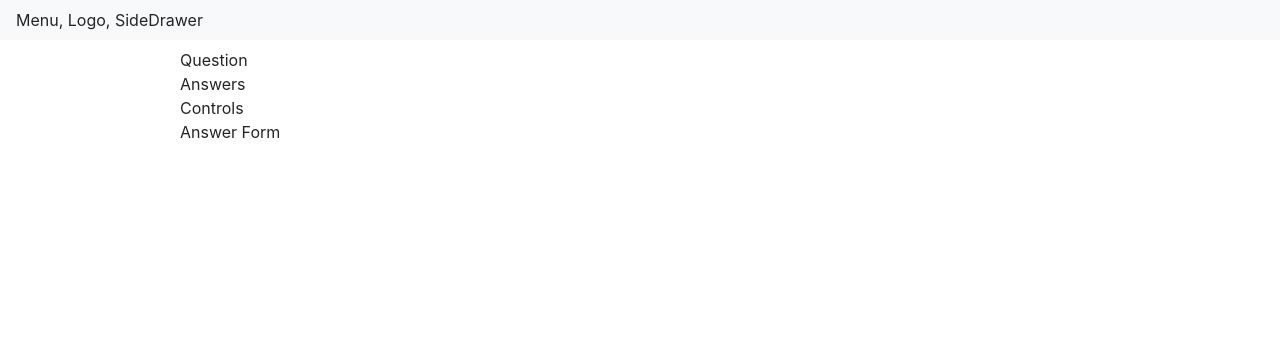
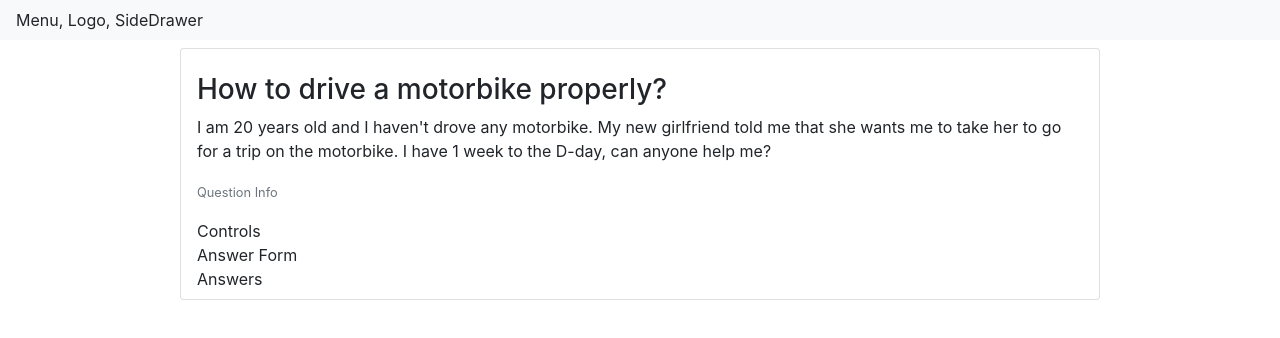
Before and after one commit to trunghq3101/qa-app, a React (Create React App) app in the folder client/: page / in a window 1280 px wide. Shown: the top 338 px of the page. Built offline with nearby package versions, Linux system fonts and the light colour scheme; the HTML template or start-up script is replaced by a standard one.

Commit message:
add Question comp + basic Style

```diff
--- /dev/null
+++ b/client/src/components/Question/Question.jsx
@@ -0,0 +1,9 @@
+import React from 'react'
+
+export default (props) => (
+    <div className="mt-3">
+        <h3>How to drive a motorbike properly?</h3>
+        <p>I am 20 years old and I haven't drove any motorbike. My new girlfriend told me that she wants me to take her to go for a trip on the motorbike. I have 1 week to the D-day, can anyone help me?</p>
+        <p><small className="text-muted">Question Info</small></p>
+    </div>
+)
--- a/client/src/containers/QuestionHolder/QuestionHolder.jsx
+++ b/client/src/containers/QuestionHolder/QuestionHolder.jsx
@@ -1,14 +1,17 @@
 import React, { Component } from 'react'
+import Question from '../../components/Question/Question';
 
 export default class QuestionHolder extends Component {
     render() {
         return (
             <div className="row mt-2 justify-content-center">
                 <div className="col-12 col-sm-10">
-                    <div>Question</div>
-                    <div>Answers</div>
-                    <div>Controls</div>
-                    <div>Answer Form</div>
+                    <div className="card px-3 py-2">
+                        <Question />
+                        <div>Controls</div>
+                        <div>Answer Form</div>
+                        <div>Answers</div>
+                    </div>
                 </div>
             </div>
         )
```
